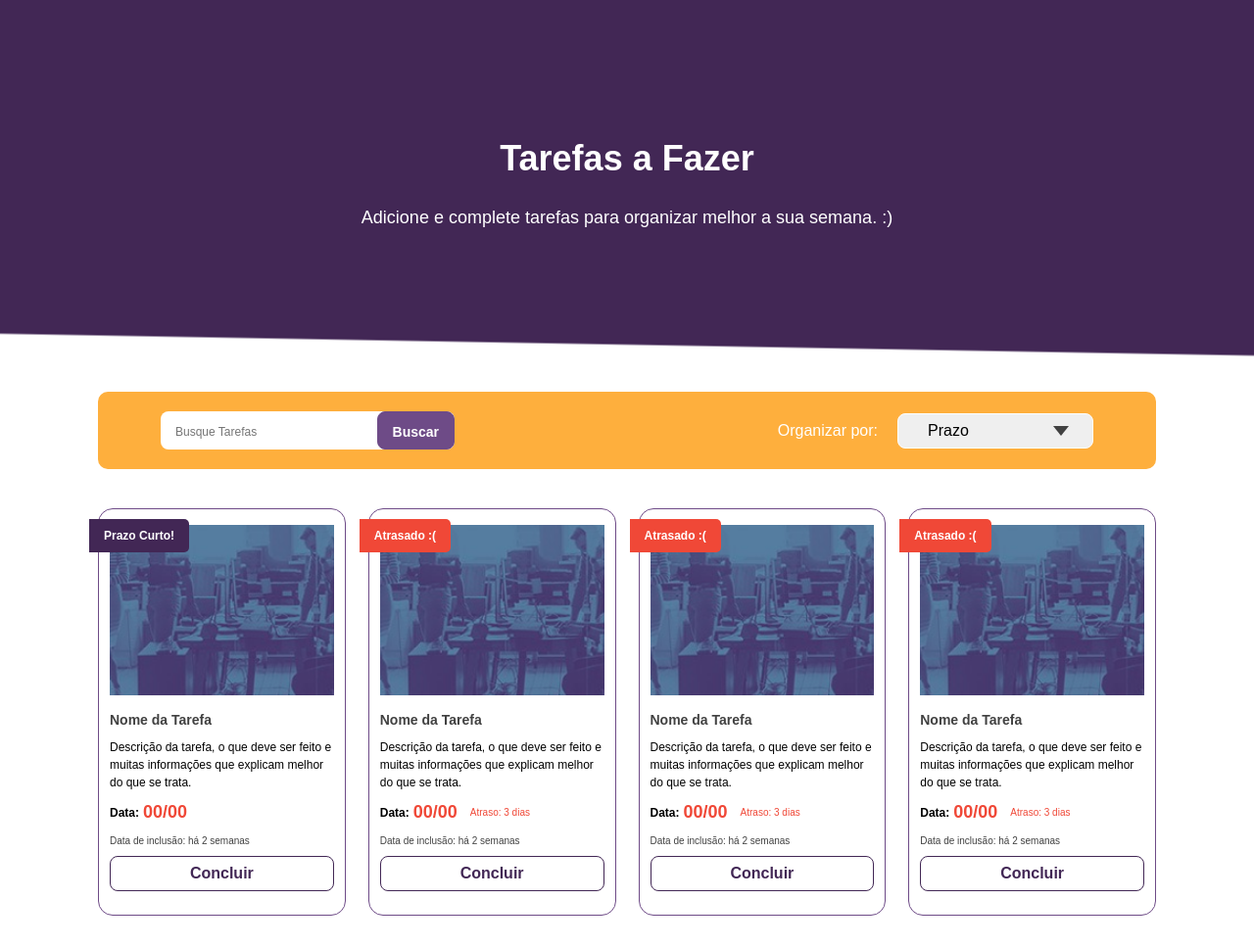
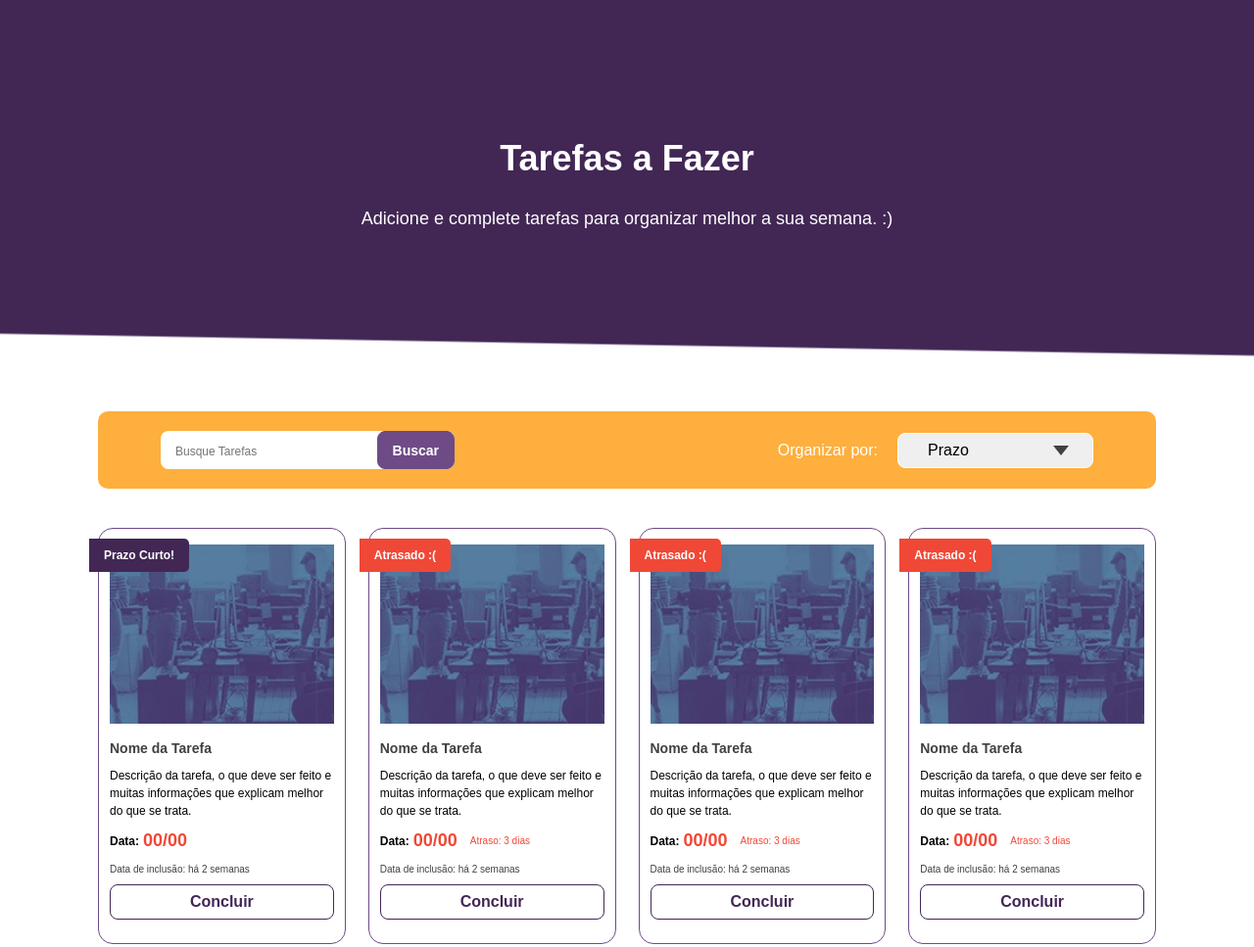
Before and after one commit to igorfiquene/teste-linx, a website: page index.html in a window 1280 px wide. Shown: the top 967 px of the page at 98% size. Drawn offline with Linux system fonts and the light colour scheme; files whose address does not match are found by name.

Commit message:
minor update

```diff
--- a/src/sass/components/_blocks.scss
+++ b/src/sass/components/_blocks.scss
@@ -72,8 +72,12 @@
 		picture {
 			img {
 				width: 100%;
-				height: 174px;
+				height: 178px;
 				object-fit: cover;
+
+				@media #{$from-ptb} {
+					height: 183px;
+				}
 			}
 		}
 
@@ -163,7 +167,9 @@
 		}
 		&:first-of-type {
 			z-index: 2;
-			margin-bottom: 0;
+			margin-bottom: 5px;
+
+			@media #{$from-ptb} { margin-bottom: 0px; }
 
 			&:hover {
 				color: $white !important;
@@ -198,7 +204,7 @@
 			align-items: center;
 			justify-content: center;
 			position: absolute;
-			bottom: 11px;
+			bottom: 16px;
 			left: 50%;
 			transform: translateX(-50%);
 			width: calc(100% - 20px);
@@ -207,6 +213,7 @@
 			visibility: hidden;
 			pointer-events: auto;
 			line-height: 1;
+			margin-bottom: 0;
 
 			svg {
 				margin-right: 10px;
--- a/src/sass/components/_newsletter.scss
+++ b/src/sass/components/_newsletter.scss
@@ -60,6 +60,10 @@
 				}
 			}
 
+			button {
+				height: 36px;
+			}
+
 			.btn {
 				@media #{$from-ptb} {
 					padding: 6.9px 33px;
--- a/src/sass/layout/_header.scss
+++ b/src/sass/layout/_header.scss
@@ -5,10 +5,10 @@
 */
 
 header {
-	background-image: linear-gradient(-177deg, $purple-medium 70%, transparent calc(70% + 2px));
+	background-image: linear-gradient(-179deg, $purple-medium 70%, transparent calc(70% + 2px));
 	position: relative;
 	text-align: center;
-	margin-bottom: 20px;
+	margin-bottom: 40px;
 
 	@media #{$from-ptb} {
 		background-image: linear-gradient(-179deg, $purple-medium 90%, transparent calc(90% + 2px));
@@ -20,7 +20,7 @@ header {
 	}
 
 	.title {
-		line-height: 7;
+		line-height: 10;
 		color: $white;
 		font-size: 24px;
 		font-weight: 800;
@@ -34,12 +34,13 @@ header {
 
 	.sub-title {
 		color: $purple-light;
-		line-height: 1.4;
 		font-weight: 400;
+		padding: 0 40px;
 
 		@media #{$from-ptb} {
 			color: $white;
 			font-size: 18px;
+			padding: 0;
 		}
 	}
 }
@@ -50,6 +51,7 @@ header {
 	background: $yellow-light;
 	border-radius: 10px;
 	margin-bottom: 40px !important;
+	// line-height: 1;
 	@media #{$from-ptb} {
 		display: flex;
 		justify-content: space-between;
@@ -126,6 +128,7 @@ header {
 				border-bottom: 8px solid transparent;
 				border-left: 10px solid $gray-high;
 				cursor: pointer;
+				pointer-events: none;
 				@media #{$to-smb} {
 					left: 140px;
 				}
@@ -139,6 +142,7 @@ header {
 			position: relative;
 			appearance: none;
 			cursor: pointer;
+			min-width: 180px;
 			&::-ms-expand {
 				display: none !important;
 			}
--- a/src/sass/libs/_reset.scss
+++ b/src/sass/libs/_reset.scss
@@ -68,6 +68,7 @@ button, input {
 	-webkit-font-smoothing: inherit;
 	letter-spacing: inherit;
 	background: none;
+	line-height: 1;
 }
 
 // adjust better images
```
Also changed, not shown: assets/css/style.css.
